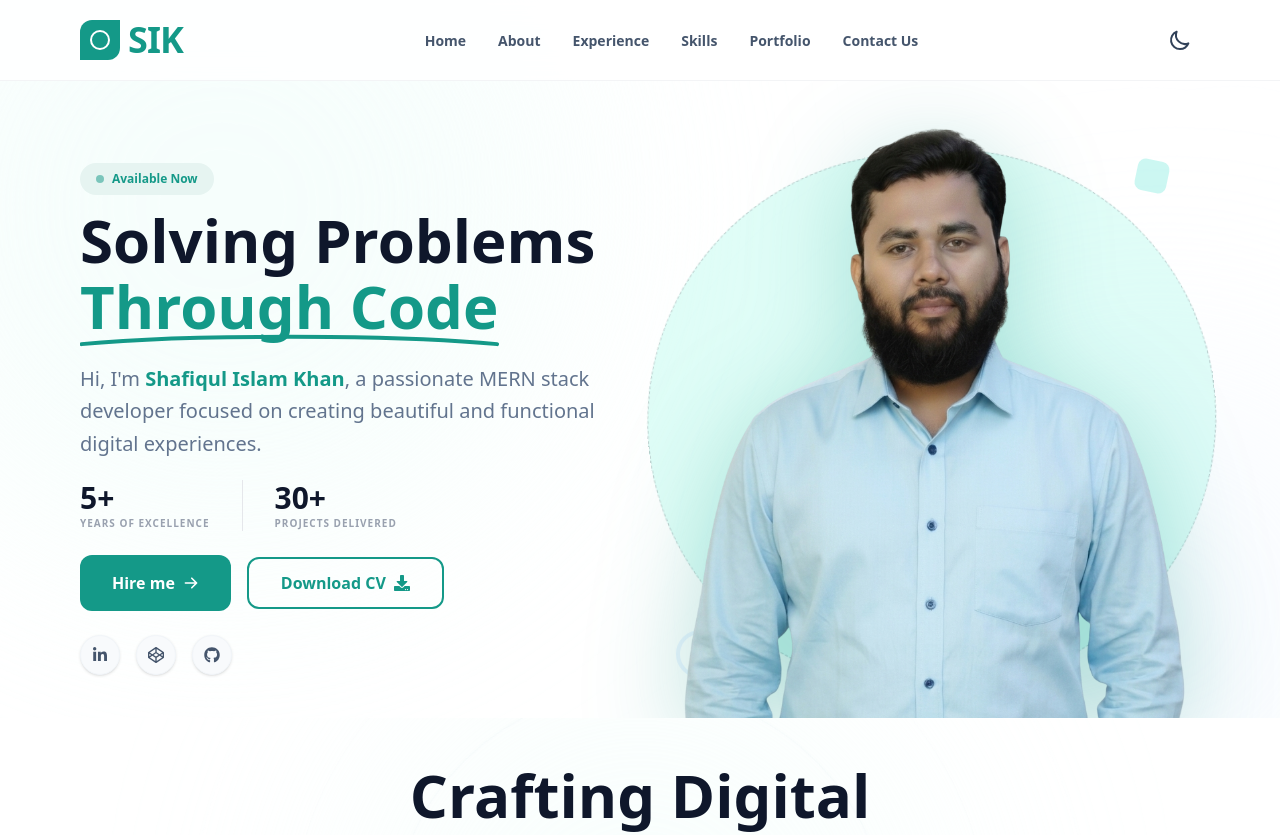
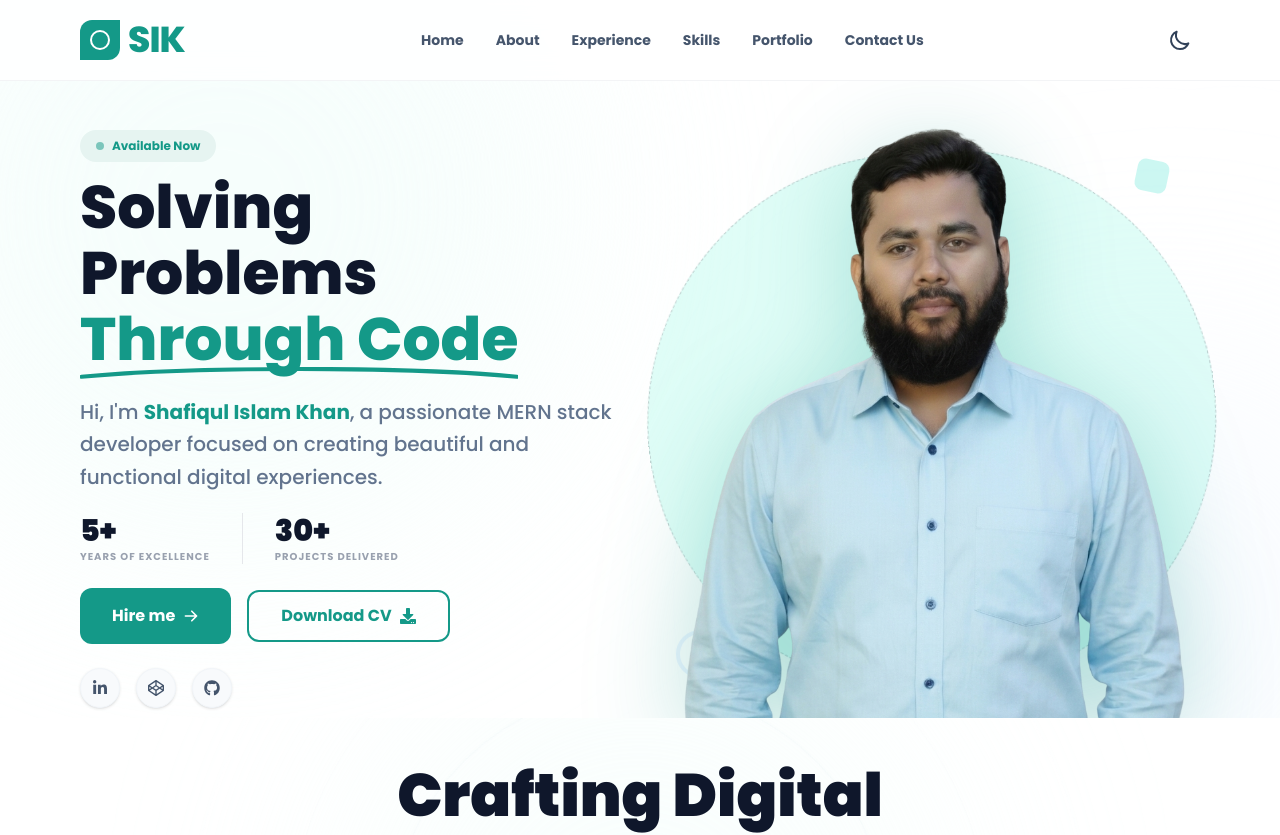
Before and after one commit to ArifKhanEver/Portfolio, a Next.js app: page / in a window 1280 px wide. Shown: the top 835 px of the page. Built offline with nearby package versions, Linux system fonts and the light colour scheme.

Commit message:
Font issue fixed

```diff
--- a/src/app/globals.css
+++ b/src/app/globals.css
@@ -1 +1,21 @@
 @import "tailwindcss";
+
+@tailwind utilities;
+
+@layer base {
+  :root {
+    --font-poppins: 'Poppins', sans-serif;
+  }
+
+  html, body {
+    font-family: var(--font-poppins) !important;
+  }
+
+  * {
+    font-family: var(--font-poppins), sans-serif;
+  }
+
+  h1, h2, h3, h4, h5, h6 {
+    font-family: var(--font-poppins), sans-serif;
+  }
+}
--- a/src/app/layout.js
+++ b/src/app/layout.js
@@ -1,30 +1,24 @@
-import { Geist, Geist_Mono } from "next/font/google";
+import { Poppins } from "next/font/google";
 import "./globals.css";
 
-const geistSans = Geist({
-  variable: "--font-geist-sans",
+const poppins = Poppins({
   subsets: ["latin"],
-});
-
-const geistMono = Geist_Mono({
-  variable: "--font-geist-mono",
-  subsets: ["latin"],
+  weight: ["400", "500", "600", "700", "800", "900"],
+  variable: "--font-poppins",
+  display: "swap",
 });
 
 export const metadata = {
-  title: "Create Next App",
-  description: "Generated by create next app",
+  title: "Shafiqul Islam Khan | Portfolio",
+  description: "MERN Stack Developer Portfolio",
 };
 
 export default function RootLayout({ children }) {
   return (
-    <html
-      lang="en"
-      className={`${geistSans.variable} ${geistMono.variable} h-full antialiased`}
-    >
-      <body className="min-h-full flex flex-col">
+    <html lang="en" className={`${poppins.variable} h-full antialiased`}>
+      <body className={`${poppins.className} font-sans min-h-full flex flex-col`}>
         <main>{children}</main>
-        </body>
+      </body>
     </html>
   );
 }
--- a/src/components/Education.jsx
+++ b/src/components/Education.jsx
@@ -92,6 +92,7 @@ const Education = () => {
 
   return (
     <section
+      id="education"
       ref={sectionRef}
       className="w-full py-24 bg-white relative overflow-hidden border-b border-slate-50"
     >
--- a/src/components/Hero.jsx
+++ b/src/components/Hero.jsx
@@ -7,6 +7,7 @@ import HeroImage from "@/assets/HeroFigure.png";
 import { HiArrowRight } from "react-icons/hi";
 import { FaDownload, FaLinkedinIn, FaDribbble, FaBehance, FaGithub, FaCodepen } from "react-icons/fa";
 import gsap from "gsap";
+
 
 const Hero = () => {
     const heroRef = useRef(null);
```
